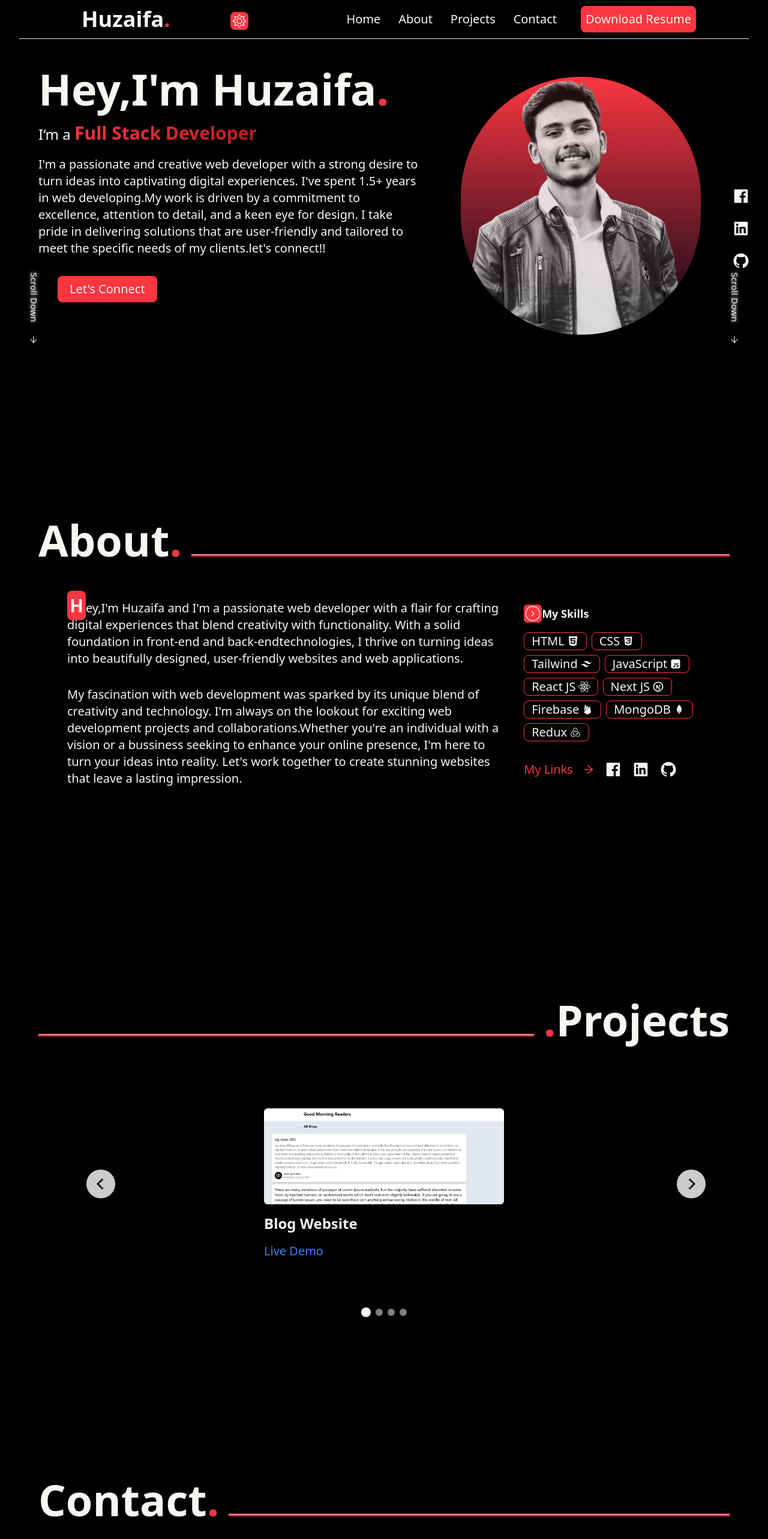
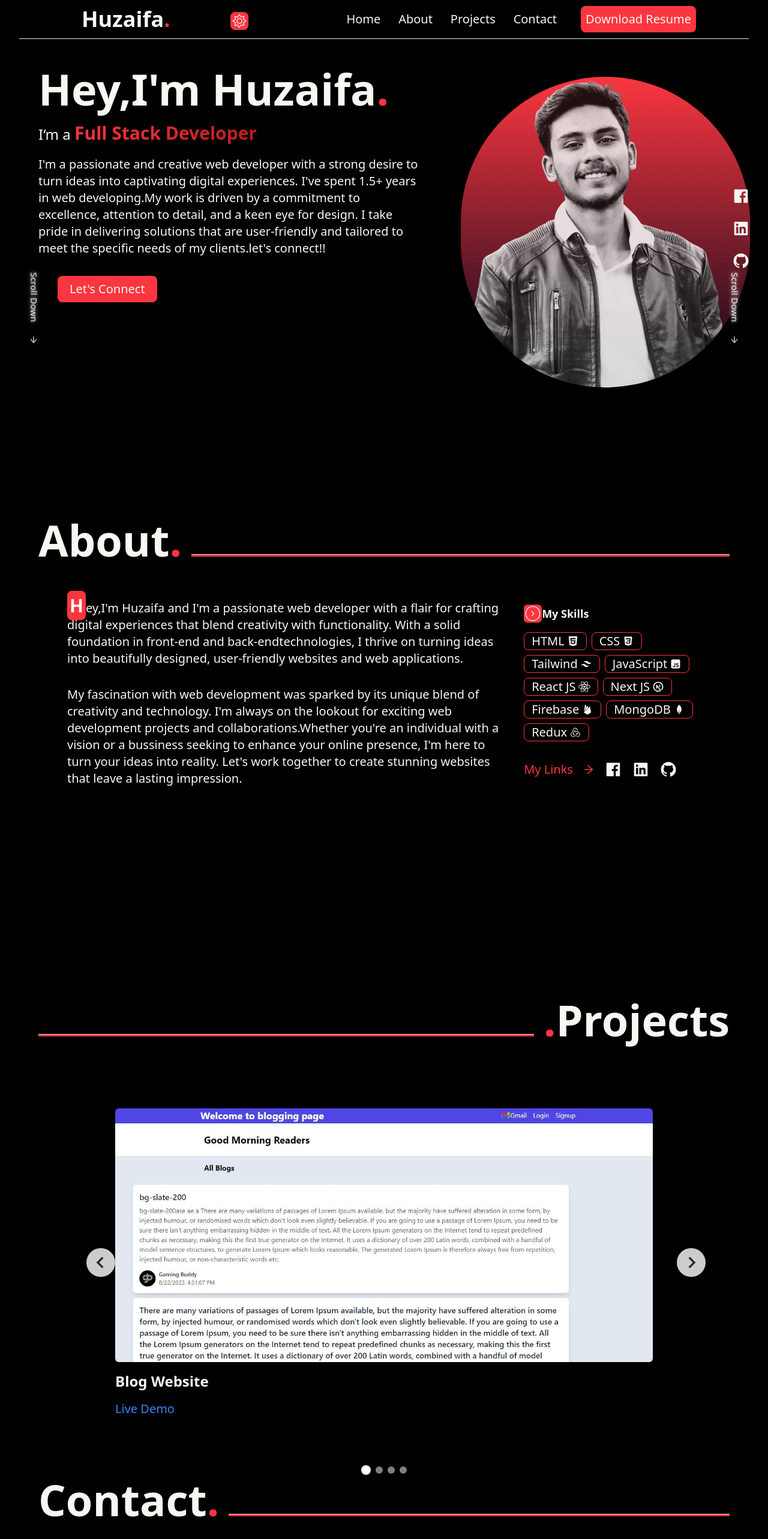
Before and after one commit to Huzaifa622/portfolio, a Next.js app: page / in a window 1280 px wide. Shown: the top 2566 px of the page at 60% size. Built offline with nearby package versions, Linux system fonts and the light colour scheme.

Commit message:
portfolio

```diff
--- a/components/HeroBanner.js
+++ b/components/HeroBanner.js
@@ -47,11 +47,12 @@ const HeroBanner = () => {
         </div>
         <div className="absolute hidden sm:block  left-[60%] top-32 rounded-full bg-transparent bg-gradient-to-t from-slate-950 to-tred">
           <Image
-            className="grayscale-[100%] rounded-full opacity-90"
-            width={400}
-            height={400}
+            className="grayscale-[100%] rounded-full opacity-90 w-auto h-auto"
+            width={300}
+            height={300}
             src="/pic.png"
-            alt="/image"
+            alt="image"
+            priority
           />
         </div>
       </div>
--- a/components/ProjectCard.js
+++ b/components/ProjectCard.js
@@ -15,7 +15,8 @@ const ProjectCard = (props) => {
       height={400}
         src={props.image}
         alt={props.title}
-        className="h-40 object-cover rounded-md "
+        loading="eager"
+        className=" object-cover rounded-md w-auto h-auto "
       />
       <h2 className="text-xl lg:text-2xl font-semibold mt-4">{props.heading}</h2>
       <p className="text-gray-600 mt-2 lg:text-base">{props.description}</p>
--- a/components/Projects.js
+++ b/components/Projects.js
@@ -6,29 +6,33 @@ import { BiChevronLeft, BiChevronRight } from "react-icons/bi";
 
 const ProjectList = [
   {
-    image: '/blog.JPG',
-    href: 'https://myblogging-app-huzaifa.vercel.app/',
-    heading: 'Blog Website',
-    technologies: ['Tailwind CSS', 'Firebase', 'Next JS']
+    id: 1,
+    image: "/blog.JPG",
+    href: "https://myblogging-app-huzaifa.vercel.app/",
+    heading: "Blog Website",
+    technologies: ["Tailwind CSS", "Firebase", "Next JS"],
   },
   {
-    image: '/budget.JPG',
-    href: 'https://budget-app-github-io.vercel.app/',
-    heading: 'Budget App',
-    technologies: ['HTML', 'CSS', 'JavaScript']
+    id: 2,
+    image: "/budget.JPG",
+    href: "https://budget-app-github-io.vercel.app/",
+    heading: "Budget App",
+    technologies: ["HTML", "CSS", "JavaScript"],
   },
   {
-    image: '/news.JPG',
-    href: 'https://news-pi-eight.vercel.app/',
-    heading: 'News',
-    technologies: ['Material UI', 'Tailwind CSS', 'Next Js']
+    id: 3,
+    image: "/news.JPG",
+    href: "https://news-pi-eight.vercel.app/",
+    heading: "News",
+    technologies: ["Material UI", "Tailwind CSS", "Next Js"],
   },
   {
-    image: '/quiz.JPG',
-    href: 'https://quiz-six-bay.vercel.app/',
-    heading: 'Quiz App',
-    technologies: ['HTML', 'CSS', 'JavaScript']
-  }
+    id: 4,
+    image: "/quiz.JPG",
+    href: "https://quiz-six-bay.vercel.app/",
+    heading: "Quiz App",
+    technologies: ["HTML", "CSS", "JavaScript"],
+  },
 ];
 
 const Projects = () => {
@@ -61,19 +65,20 @@ const Projects = () => {
       <div className="lg:mx-20 h-[50%]">
         <div className="relative ">
           <RevealY>
-          <div className="flex justify-center items-center m-24 z-50 relative">
-            {ProjectList.map((project, index) => (
-              <div key={index}>
-                {currentProjectIndex === index && (
+            <div className="flex justify-center items-center z-10 m-24 relative">
+              {ProjectList.map(
+                (project, index) =>
+                  currentProjectIndex === index && (
+                    <div key={project.id}>
                       <ProjectCard
                         image={project.image}
                         href={project.href}
                         heading={project.heading}
                         technologies={project.technologies}
                       />
+                    </div>
+                  )
               )}
-              </div>
-            ))}
             </div>
           </RevealY>
 
@@ -95,6 +100,7 @@ const Projects = () => {
             <div className="flex items-center justify-center gap-2">
               {ProjectList.map((_, i) => (
                 <div
+                  key={i}
                   className={`
               transition-all w-3 h-3 bg-white rounded-full
               ${currentProjectIndex === i ? "p-2" : "bg-opacity-50"}
```
Lines whose indentation alone changed are shown as unchanged.
